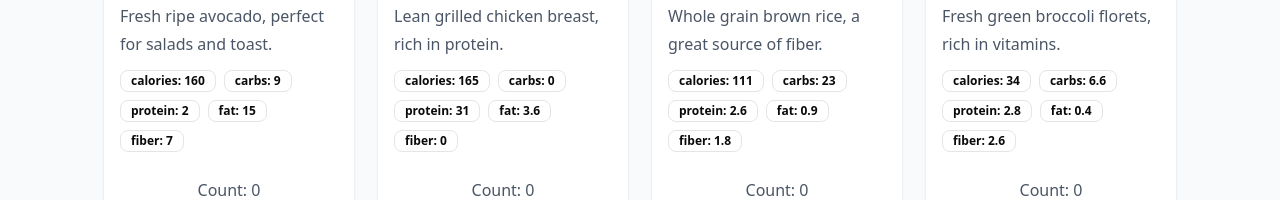
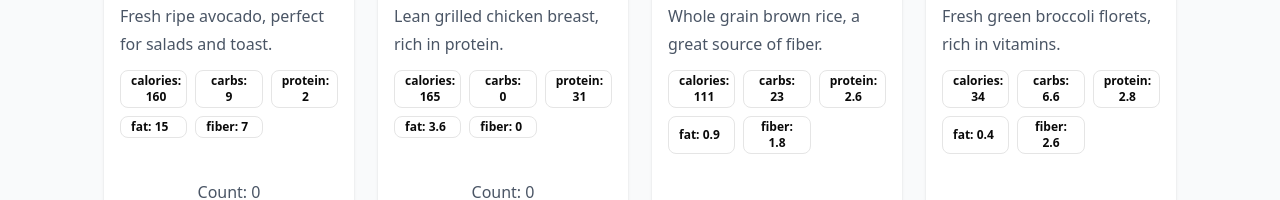
Before and after one commit to DanyloMikhnytskyi/my_home_app, a React (Vite) app: page / in a window 1280 px wide. Shown: the part 486-686 px from the top of the page. Built offline with nearby package versions, Linux system fonts and the light colour scheme.

Commit message:
hot fix v2

```diff
--- a/src/components/ProductsItem/ProductsItem.tsx
+++ b/src/components/ProductsItem/ProductsItem.tsx
@@ -43,13 +43,17 @@ export function ProductItem({
       <TypographyP className="line-clamp-3 mb-3 text-gray-600">
         {description}
       </TypographyP>
-      <TypographyList>
+      <div className="outline-none mb-4 grid grid-cols-3 gap-2 justify-items-center">
         {Object.entries(meta).map(([key, value]) => (
-          <Badge variant="outline" key={key}>
+          <Badge
+            variant="outline"
+            key={key}
+            className="w-full max-w-[8rem] text-center"
+          >
             {key}: {value}
           </Badge>
         ))}
-      </TypographyList>
+      </div>
       <TypographyP className="mt-auto text-gray-600 text-center mb-2">
         Count: {count || 0}
       </TypographyP>
--- a/src/components/ProductsList/ProductsList.tsx
+++ b/src/components/ProductsList/ProductsList.tsx
@@ -3,7 +3,7 @@ import { TypographyH2 } from "@/components/ui/typography";
 import { productsMock } from "@/data/productsMock";
 import type { Product } from "@/data/productsMock";
 import { useCart } from "@/hooks/useCart";
-import Totals from "@/components/Totals/Totals";
+import Totals from "@/components/Totals";
 
 export function ProductsList() {
   const products: Product[] = productsMock;
--- a/src/components/Totals/index.ts
+++ b/src/components/Totals/index.ts
@@ -1 +1 @@
-export * from "./Totals";
+export { default } from "./Totals";
```
